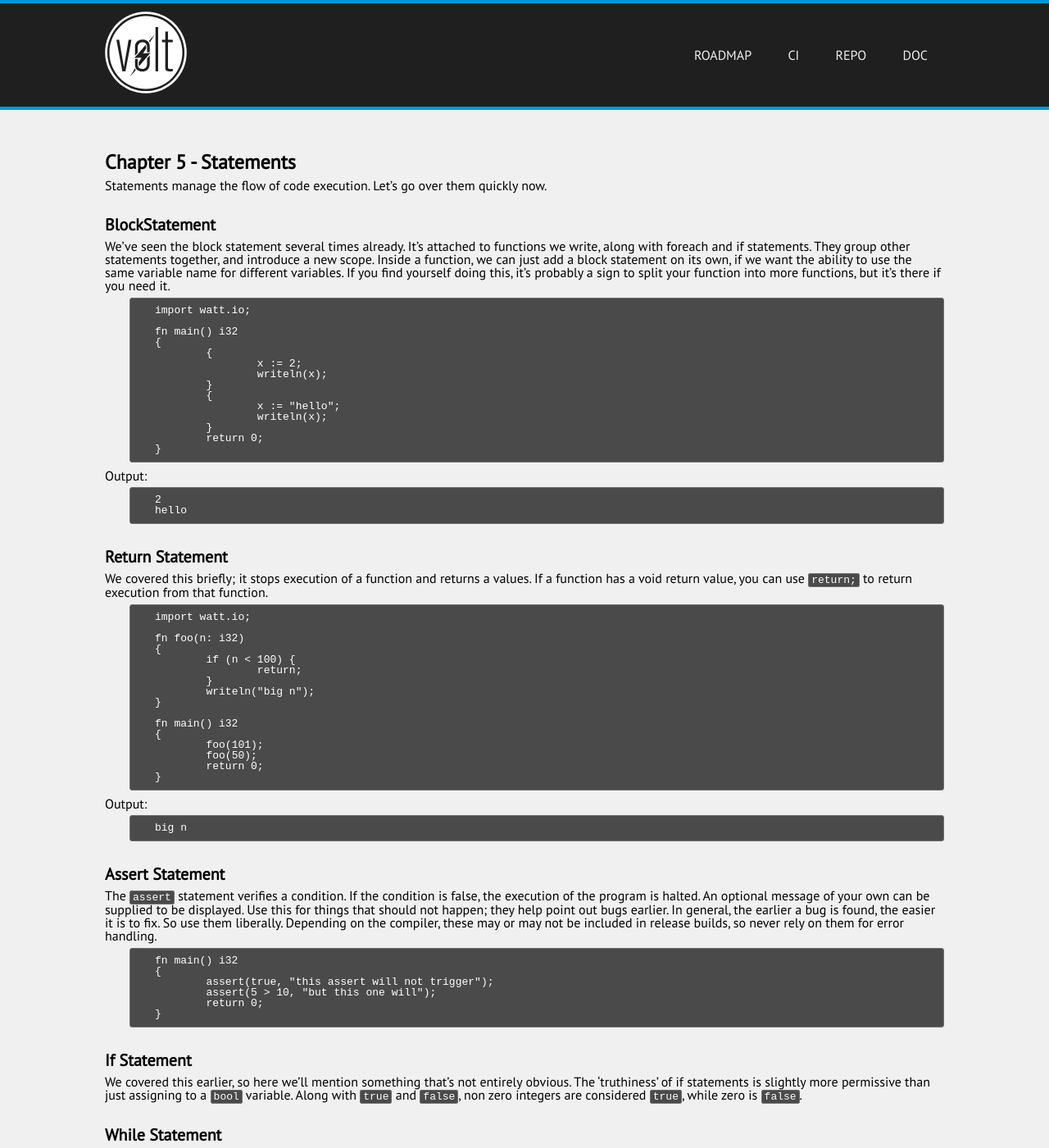
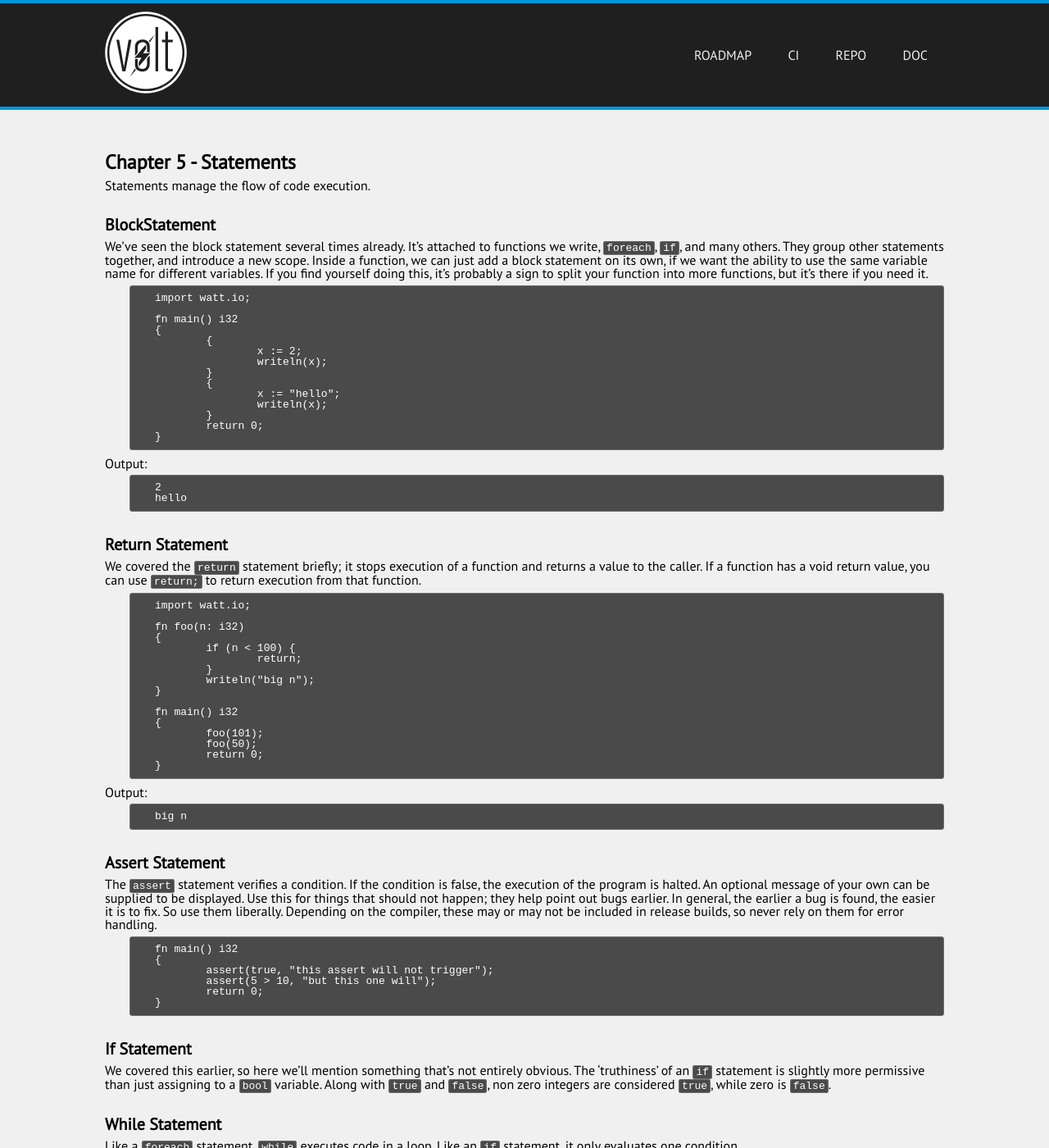
Before and after one commit to VoltLang/Website, a Jekyll site: the page built from doc/tvpl/c5-statements.md, in a window 1280 px wide and 1400 px high. Shown: the whole window at 82% size. Built offline with Jekyll 4.4.1, drawn with Linux system fonts in a browser that asks for light colours; some of the changed text lies outside the part shown.

Commit message:
doc: tvpl: Chapter 5 phrasing.

```diff
--- a/doc/tvpl/c5-statements.md
+++ b/doc/tvpl/c5-statements.md
@@ -4,11 +4,11 @@ layout: page
 ---
 # Chapter 5 - Statements
 
-Statements manage the flow of code execution. Let's go over them quickly now.
+Statements manage the flow of code execution.
 
 ## BlockStatement
 
-We've seen the block statement several times already. It's attached to functions we write, along with foreach and if statements. They group other statements together, and introduce a new scope. Inside a function, we can just add a block statement on its own, if we want the ability to use the same variable name for different variables. If you find yourself doing this, it's probably a sign to split your function into more functions, but it's there if you need it.
+We've seen the block statement several times already. It's attached to functions we write, `foreach`, `if`, and many others. They group other statements together, and introduce a new scope. Inside a function, we can just add a block statement on its own, if we want the ability to use the same variable name for different variables. If you find yourself doing this, it's probably a sign to split your function into more functions, but it's there if you need it.
 
 	import watt.io;
 
@@ -32,7 +32,7 @@ Output:
 
 ## Return Statement
 
-We covered this briefly; it stops execution of a function and returns a values. If a function has a void return value, you can use `return;` to return execution from that function.
+We covered the `return` statement briefly; it stops execution of a function and returns a value to the caller. If a function has a void return value, you can use `return;` to return execution from that function.
 
 	import watt.io;
 
@@ -68,7 +68,7 @@ The `assert` statement verifies a condition. If the condition is false, the exec
 
 ## If Statement
 
-We covered this earlier, so here we'll mention something that's not entirely obvious. The 'truthiness' of if statements is slightly more permissive than just assigning to a `bool` variable. Along with `true` and `false`, non zero integers are considered `true`, while zero is `false`.
+We covered this earlier, so here we'll mention something that's not entirely obvious. The 'truthiness' of an `if` statement is slightly more permissive than just assigning to a `bool` variable. Along with `true` and `false`, non zero integers are considered `true`, while zero is `false`.
 
 ## While Statement
 
@@ -116,7 +116,7 @@ A `for` statement is another loop. It looks a little complicated at first, but y
 	for (<variables>; <condition>; <iterator>) {
 	}
 
-The variable is declared for the entirety of the `for` loop, the condition is checked to see if the loop is continued, just like a `while` loop. And the iterator is run after each loop.
+The variable is declared for the entirety of the `for` loop's block statement, the condition is checked to see if the loop is continued, just like a `while` loop. And the iterator is run after each loop.
 
 	import watt.io;
 
```
Also changed, not shown: other parts of doc/tvpl/c5-statements.md (+6 -6 lines).
